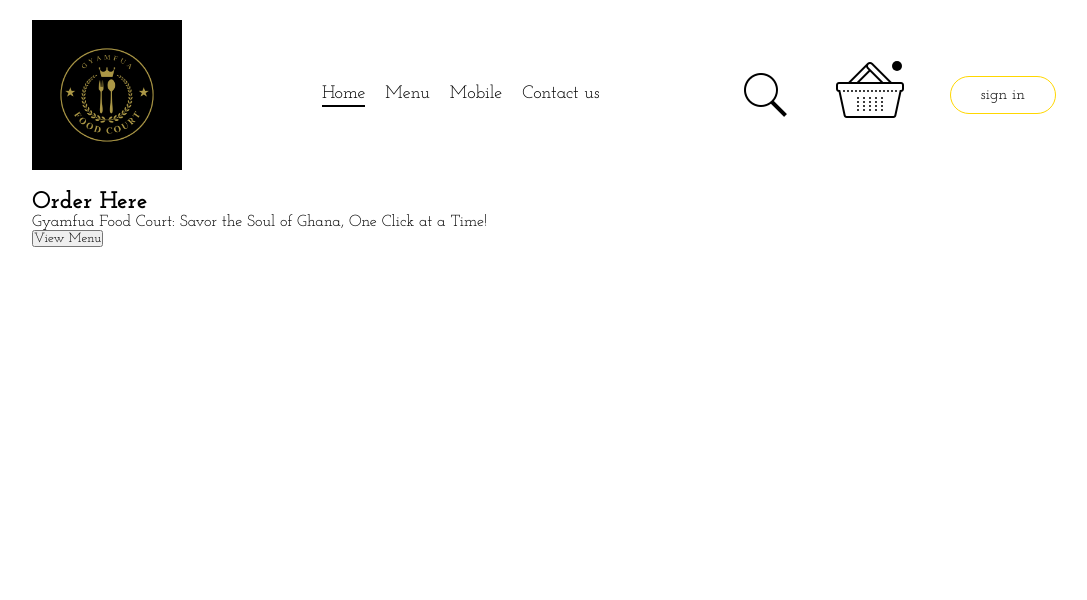
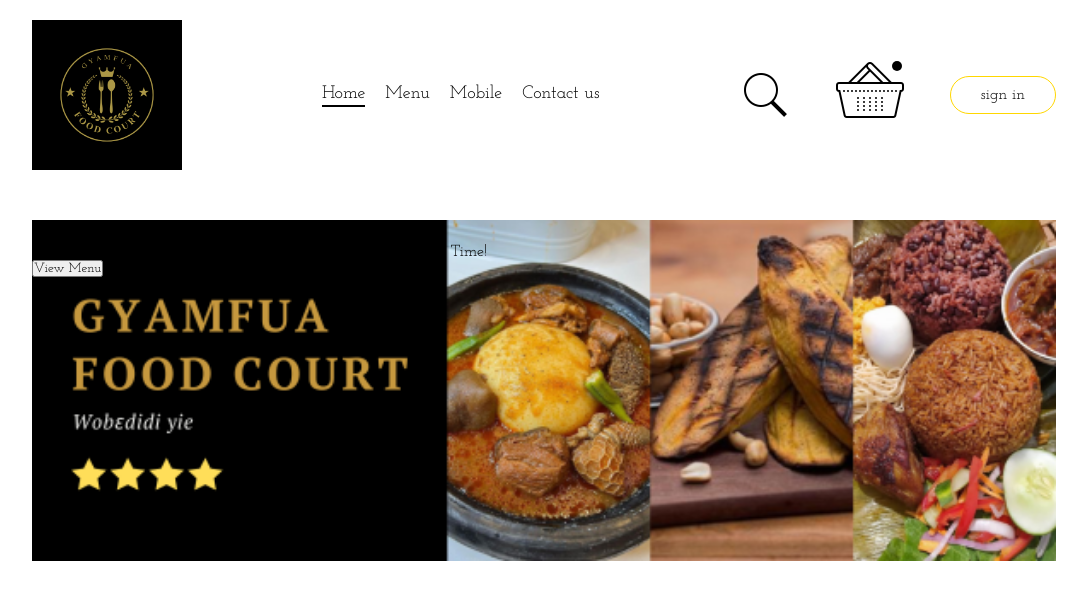
Before and after one commit to Adjoa20/GyamfuaFoodCourt, a React (Vite) app in the folder frontend/: page / in a window 1280 px wide. Shown: the top 600 px of the page, without its empty margins (96-1183 px from the left). Built offline with nearby package versions, Linux system fonts and the light colour scheme.

Commit message:
updated the header img

```diff
--- a/frontend/src/components/Header/Header.css
+++ b/frontend/src/components/Header/Header.css
@@ -0,0 +1,7 @@
+.header{
+    height: 34vw;
+    margin: 30px auto;
+    background: url('/header.png') no-repeat;
+    background-size: contain;
+    position: relative;
+}
```
Also changed, not shown: frontend/public/header.png, frontend/src/assets/header.png.
